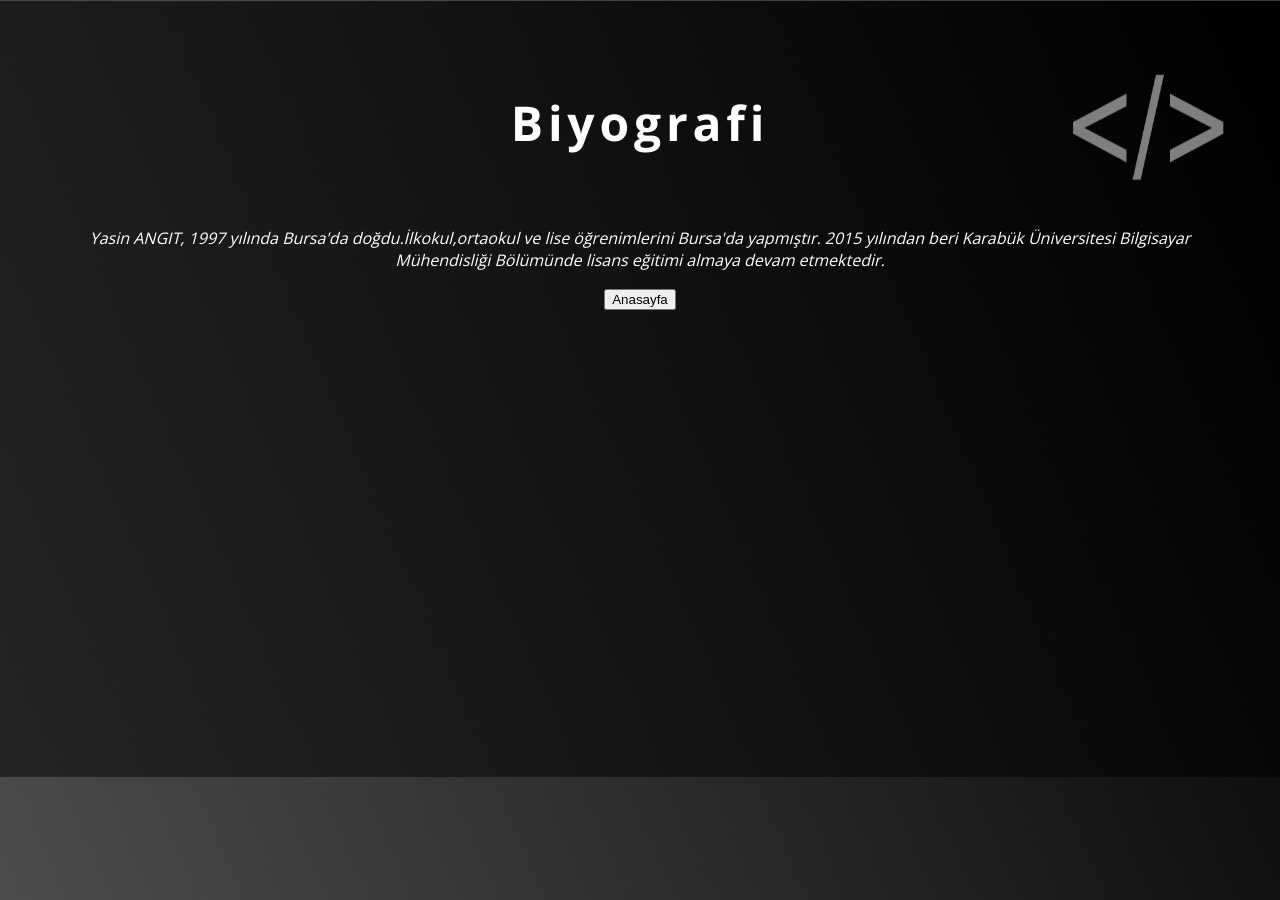
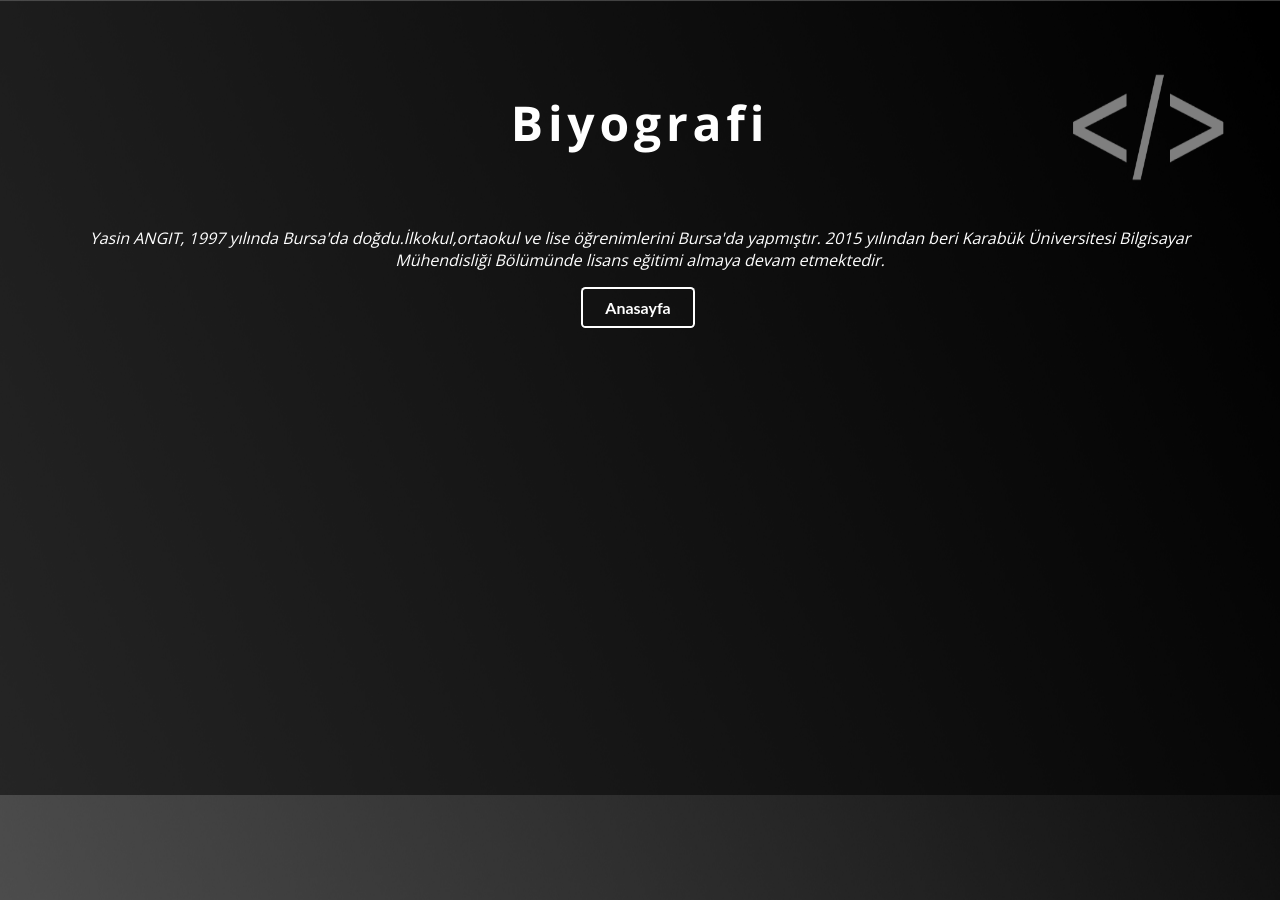
Before and after one commit to yasnangt/yasnangt.github.io, a Jekyll site: the page hakkımda.html, which Jekyll copies as it is, in a window 1280 px wide. Built offline with Jekyll 4.4.1, drawn with Linux system fonts in a browser that asks for light colours; nearby versions of some CDN libraries.

Commit message:
Update hakkımda.html

```diff
--- a/hakkımda.html
+++ b/hakkımda.html
@@ -10,6 +10,7 @@
         <link rel="stylesheet" href="css/front.css">
         <link rel="stylesheet" href="css/container.css">
         <link rel="stylesheet" href="css/animate.css">
+        <link rel="stylesheet" href="css/button.css">
         <link href='https://fonts.googleapis.com/css?family=Open+Sans:400,700&subset=latin,cyrillic-ext' rel='stylesheet' type='text/css'>
         <link rel="stylesheet" href="https://maxcdn.bootstrapcdn.com/font-awesome/4.5.0/css/font-awesome.min.css">
     </head>
```
